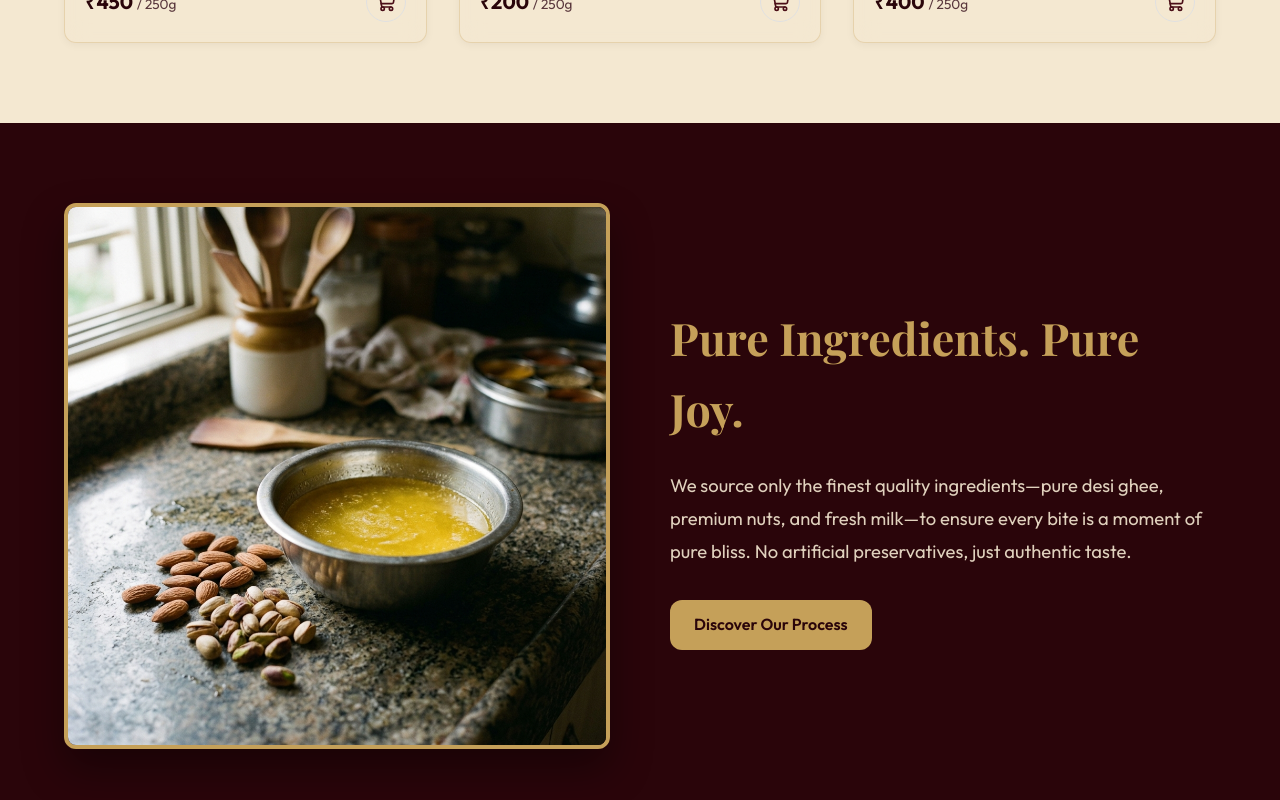
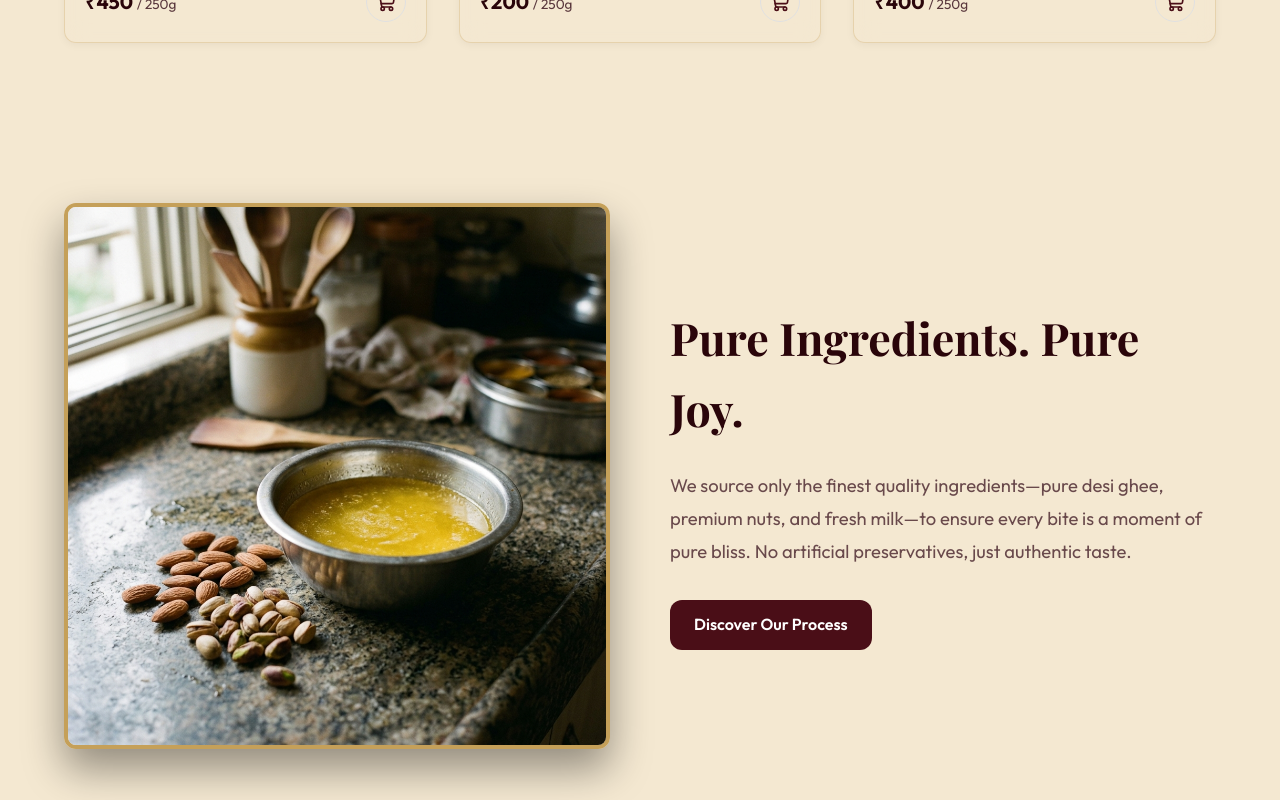
Before and after one commit to ROHITH05012005/namma-sihii-sweets, a React (Vite) app: page / in a window 1280 px wide. Shown: the part 2840-3640 px from the top of the page. Built offline with nearby package versions, Linux system fonts and the light colour scheme; no server answers; a web font is replaced by a local one.

Commit message:
Fix final white backgrounds and change ingredients section to beige

```diff
--- a/src/pages/Home.css
+++ b/src/pages/Home.css
@@ -195,7 +195,7 @@
 
 /* Feature Section */
 .feature-section {
-  background-color: var(--primary-dark);
+  background-color: var(--background);
   padding: 80px 0;
 }
 
--- a/src/pages/Home.jsx
+++ b/src/pages/Home.jsx
@@ -111,18 +111,18 @@ const Home = () => {
       </section>
 
       {/* Feature Highlight */}
-      <section className="section feature-section" style={{ backgroundColor: 'var(--primary-dark)' }}>
+      <section className="section feature-section" style={{ backgroundColor: 'var(--background)' }}>
         <div className="container feature-container">
           <div className="feature-grid">
             <div className="feature-image-wrapper">
               <img src="/images/natural_ingredients_1783392496282.png" alt="Pure Indian sweet ingredients like desi ghee and premium nuts" className="feature-image" />
             </div>
-            <div className="feature-content" style={{ color: 'var(--background)' }}>
-              <h2 style={{ color: 'var(--secondary)', marginBottom: '24px' }}>Pure Ingredients. Pure Joy.</h2>
-              <p style={{ color: 'var(--background)', opacity: 0.9, lineHeight: 1.8, marginBottom: '32px' }}>
+            <div className="feature-content" style={{ color: 'var(--text-primary)' }}>
+              <h2 style={{ color: 'var(--primary-dark)', marginBottom: '24px' }}>Pure Ingredients. Pure Joy.</h2>
+              <p style={{ color: 'var(--text-secondary)', opacity: 0.9, lineHeight: 1.8, marginBottom: '32px' }}>
                 We source only the finest quality ingredients—pure desi ghee, premium nuts, and fresh milk—to ensure every bite is a moment of pure bliss. No artificial preservatives, just authentic taste.
               </p>
-              <Link to="/about" className="btn-primary" style={{ backgroundColor: 'var(--secondary)', color: 'var(--primary-dark)', borderColor: 'var(--secondary)' }}>
+              <Link to="/about" className="btn-primary" style={{ backgroundColor: 'var(--primary)', color: 'var(--text-on-primary)', borderColor: 'var(--primary)' }}>
                 Discover Our Process
               </Link>
             </div>
```
